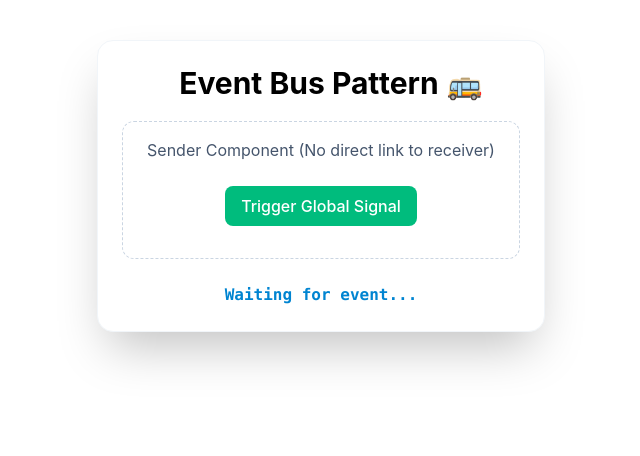
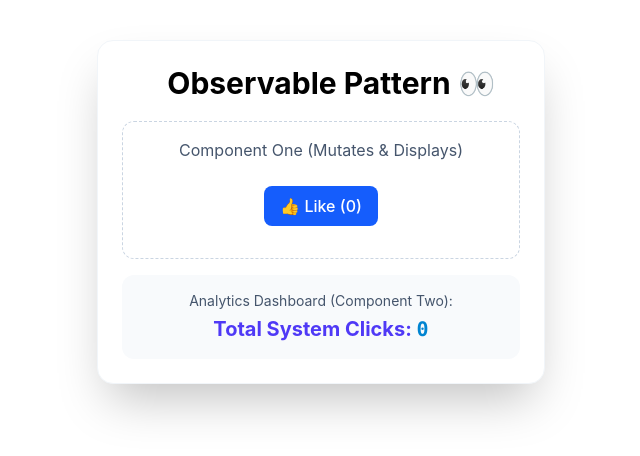
Before and after one commit to Nouralizadeh/Patterns, a React (Vite) app: page / in a window 1280 px wide. Shown: the top 456 px of the page, without its empty margins (319-959 px from the left). Built offline with nearby package versions, Linux system fonts and the light colour scheme.

Commit message:
ObservablePattern example added

```diff
--- a/src/App.tsx
+++ b/src/App.tsx
@@ -9,7 +9,8 @@
 // import { CustomHook } from "./Paterns/StatePatterns/CustomHook";
 // import { LiftingStateUp } from "./Paterns/StatePatterns/LiftingStateUp";
 // import { ContextPattern } from "./Paterns/StatePatterns/ContextPattern";
-import { EventBusPattern } from "./Paterns/StatePatterns/EventBusPattern";
+// import { EventBusPattern } from "./Paterns/StatePatterns/EventBusPattern";
+import { ObservablePattern } from "./Paterns/StatePatterns/ObservablePattern";
 
 function App() {
   return (
@@ -24,8 +25,9 @@ function App() {
       <StateReducer />
       <CustomHook />
       <LiftingStateUp />
-      <ContextPattern />*/}
-      <EventBusPattern />
+      <ContextPattern />
+      <EventBusPattern />*/}
+      <ObservablePattern />
     </>
   );
 }
--- /dev/null
+++ b/src/Paterns/StatePatterns/ObservablePattern.tsx
@@ -0,0 +1,104 @@
+import { useEffect, useState } from "react";
+
+// ============================================================================
+// 1. Observable Store Core
+// ============================================================================
+class StoreObservable<T> {
+  private listeners: Set<(state: T) => void> = new Set();
+  private state: T;
+
+  constructor(initialState: T) {
+    this.state = initialState;
+  }
+
+  // Get the current state value
+  get(): T {
+    return this.state;
+  }
+
+  // Update the state and notify all registered listeners
+  set(nextState: T) {
+    this.state = nextState;
+    this.listeners.forEach((listener) => listener(this.state));
+  }
+
+  // Register a listener to be notified on state changes
+  subscribe(listener: (state: T) => void) {
+    this.listeners.add(listener);
+    // Return an unsubscribe function for easy cleanup
+    return () => {
+      this.listeners.delete(listener);
+    };
+  }
+}
+
+// Create a single global observable store instance for tracking likes count
+const likesStore = new StoreObservable<number>(0);
+
+// ============================================================================
+// 2. Components Observing the State
+// ============================================================================
+
+// Component 1: Action button that mutates and displays the state
+function LikeButton() {
+  const [likes, setLikes] = useState(likesStore.get());
+
+  useEffect(() => {
+    // Subscribe to store updates on mount
+    const unsubscribe = likesStore.subscribe((nextLikes) => {
+      setLikes(nextLikes);
+    });
+    // Cleanup subscription on unmount
+    return unsubscribe;
+  }, []);
+
+  return (
+    <div className="dashed-border-container">
+      <p className="label1 mb-2">Component One (Mutates & Displays)</p>
+      <button
+        onClick={() => likesStore.set(likesStore.get() + 1)}
+        className="btn-primary"
+      >
+        👍 Like ({likes})
+      </button>
+    </div>
+  );
+}
+
+// Component 2: Completely independent dashboard that syncs with the same state
+function AnalyticsDashboard() {
+  const [likes, setLikes] = useState(likesStore.get());
+
+  useEffect(() => {
+    // Subscribe to store updates on mount
+    const unsubscribe = likesStore.subscribe((nextLikes) => {
+      setLikes(nextLikes);
+    });
+    // Cleanup subscription on unmount
+    return unsubscribe;
+  }, []);
+
+  return (
+    <div className="p-4 bg-slate-50 dark:bg-slate-800 rounded-xl">
+      <p className="label1 text-sm">Analytics Dashboard (Component Two):</p>
+      <p className="text-xl font-bold text-indigo-600 dark:text-indigo-400 mt-1">
+        Total System Clicks: <span className="label2">{likes}</span>
+      </p>
+    </div>
+  );
+}
+
+// ============================================================================
+// 3. Main Export for App.tsx
+// ============================================================================
+export function ObservablePattern() {
+  return (
+    <div className="elevated-container">
+      <h2 className="title">Observable Pattern 👀</h2>
+      <div className="space-y-4">
+        <LikeButton />
+        <AnalyticsDashboard />
+      </div>
+    </div>
+  );
+}
```
